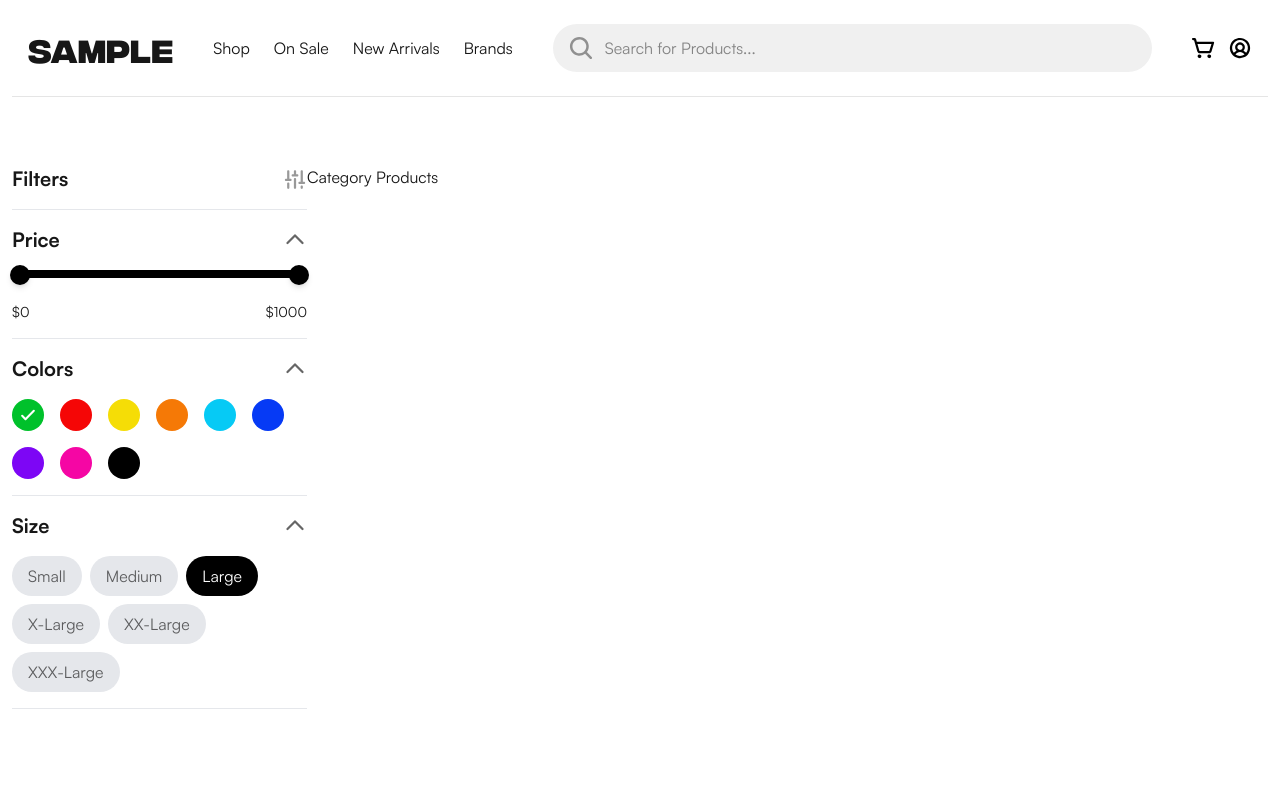
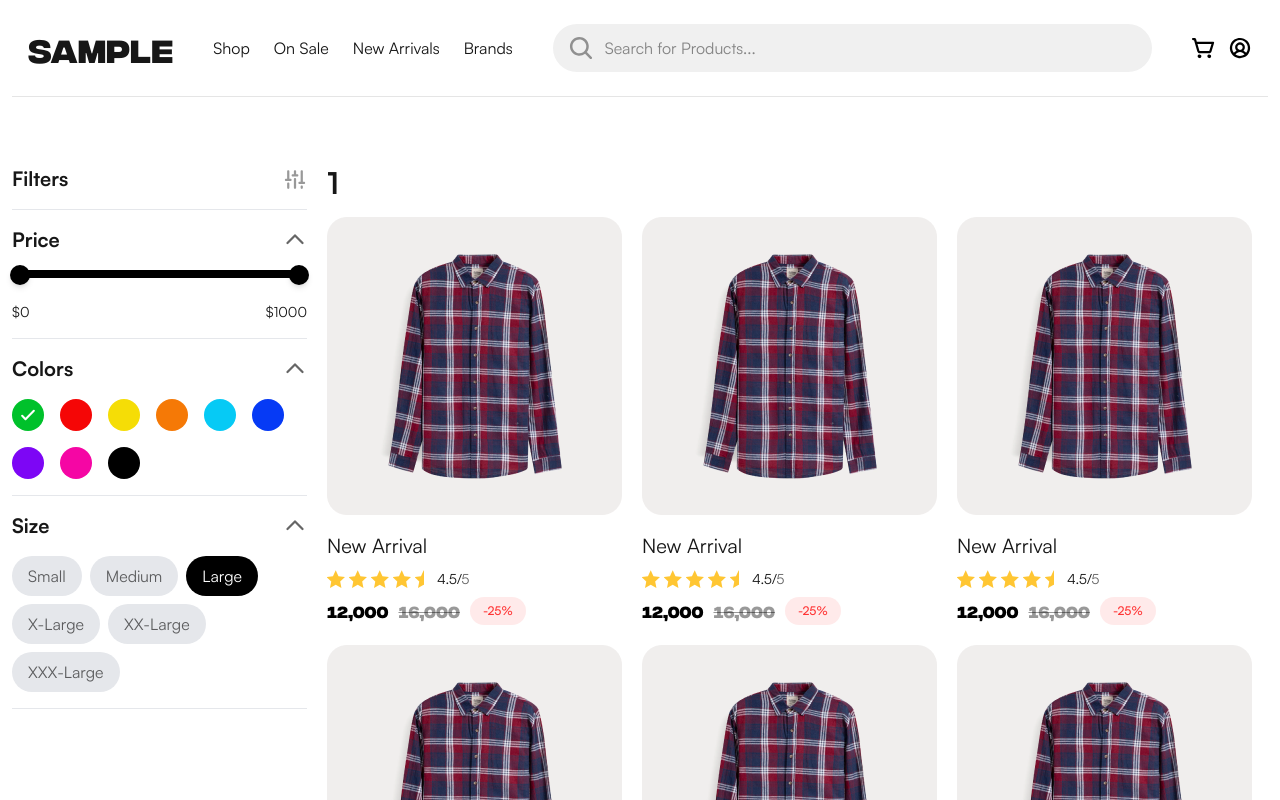
Before and after one commit to mnias/practice-store, a Next.js app: page /category/1 in a window 1280 px wide. Shown: the top 800 px of the page. Built offline with nearby package versions, Linux system fonts and the light colour scheme.

Commit message:
상품 목록 보여주기

```diff
--- a/src/app/(share-header-footer)/category/[category]/page.tsx
+++ b/src/app/(share-header-footer)/category/[category]/page.tsx
@@ -1,11 +1,13 @@
 import CategoryFilter from '@/components/category/category-filter';
 import CategoryProducts from '@/components/category/category-products';
 
-export default function CatgegoryPage() {
+export default function CatgegoryPage({ params }: { params: { category: string } }) {
   return (
-    <div className="mx-auto flex w-full max-w-[1256px] flex-row border-t border-t-black/10 pt-14 md:pt-17">
-      <CategoryFilter />
-      <CategoryProducts />
+    <div className="mx-auto flex w-full max-w-[1256px] flex-row gap-5 border-t border-t-black/10 pt-14 md:pt-17">
+      <div className="hidden md:block">
+        <CategoryFilter />
+      </div>
+      <CategoryProducts title={decodeURIComponent(params.category)} />
     </div>
   );
 }
--- a/src/components/category/category-products.tsx
+++ b/src/components/category/category-products.tsx
@@ -1,3 +1,96 @@
-export default function CategoryProducts() {
-  return <div>Category Products</div>;
+import Product from '../common/product/product';
+
+interface Props {
+  title: string;
 }
+
+const products = [
+  {
+    id: 1,
+    name: 'New Arrival',
+    src: '/products/checkered-shirt.png',
+    star: 4.5,
+    price: 100,
+    listPrice: 120,
+  },
+  {
+    id: 2,
+    name: 'New Arrival',
+    src: '/products/checkered-shirt.png',
+    star: 4.5,
+    price: 100,
+    listPrice: 120,
+  },
+  {
+    id: 3,
+    name: 'New Arrival',
+    src: '/products/checkered-shirt.png',
+    star: 4.5,
+    price: 100,
+    listPrice: 120,
+  },
+  {
+    id: 4,
+    name: 'New Arrival',
+    src: '/products/checkered-shirt.png',
+    star: 4.5,
+    price: 100,
+    listPrice: 120,
+  },
+  {
+    id: 5,
+    name: 'Best Seller',
+    src: '/products/checkered-shirt.png',
+    star: 4.5,
+    price: 100,
+    listPrice: 120,
+  },
+  {
+    id: 6,
+    name: 'Best Seller',
+    src: '/products/checkered-shirt.png',
+    star: 4.5,
+    price: 100,
+    listPrice: 120,
+  },
+  {
+    id: 7,
+    name: 'Best Seller',
+    src: '/products/checkered-shirt.png',
+    star: 4.5,
+    price: 100,
+    listPrice: 120,
+  },
+  {
+    id: 8,
+    name: 'Best Seller',
+    src: '/products/checkered-shirt.png',
+    star: 4.5,
+    price: 100,
+    listPrice: 120,
+  },
+  {
+    id: 9,
+    name: 'Best Seller',
+    src: '/products/checkered-shirt.png',
+    star: 4.5,
+    price: 100,
+    listPrice: 120,
+  },
+];
+
+export default function CategoryProducts({ title }: Props) {
+  return (
+    <div className="flex flex-1 flex-col gap-4">
+      <div className="flex flex-row justify-between">
+        <div className="text-2xl font-extrabold md:text-3xl">{title}</div>
+      </div>
+      <div className="flex flex-wrap gap-5">
+        {products.map(product => {
+          return <Product key={product.id} product={product} />;
+        })}
+      </div>
+      <div className="border-t border-gray-200 pt-5"></div>
+    </div>
+  );
+}
```
